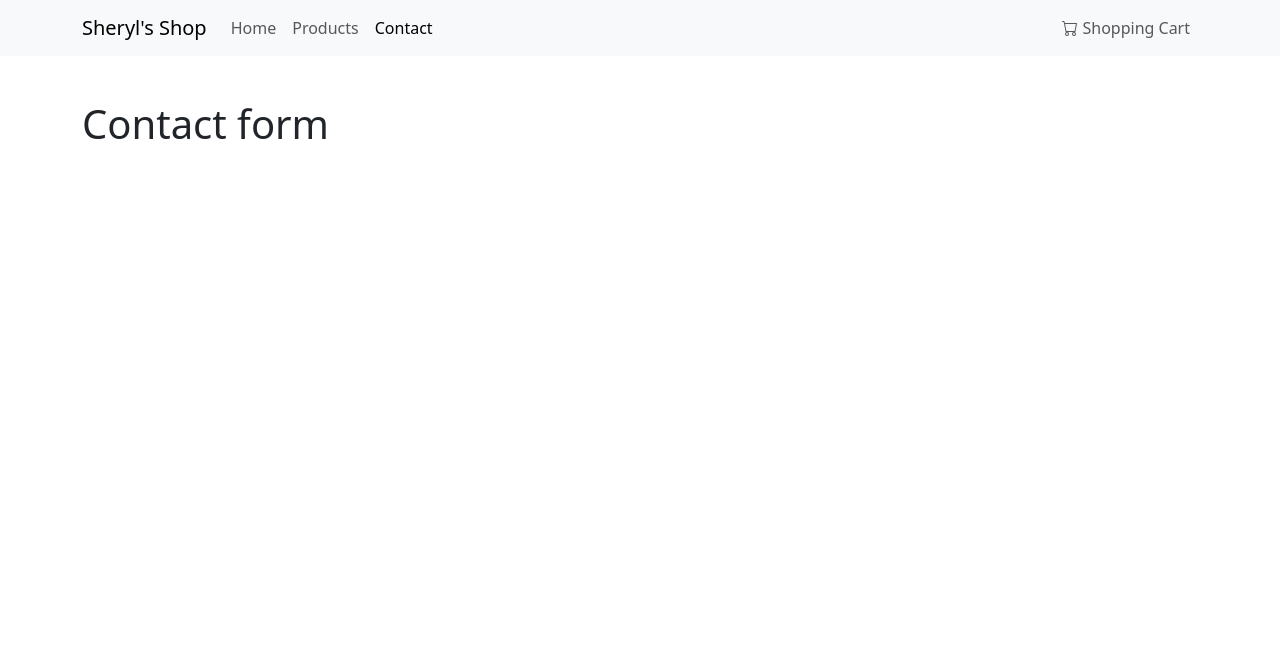
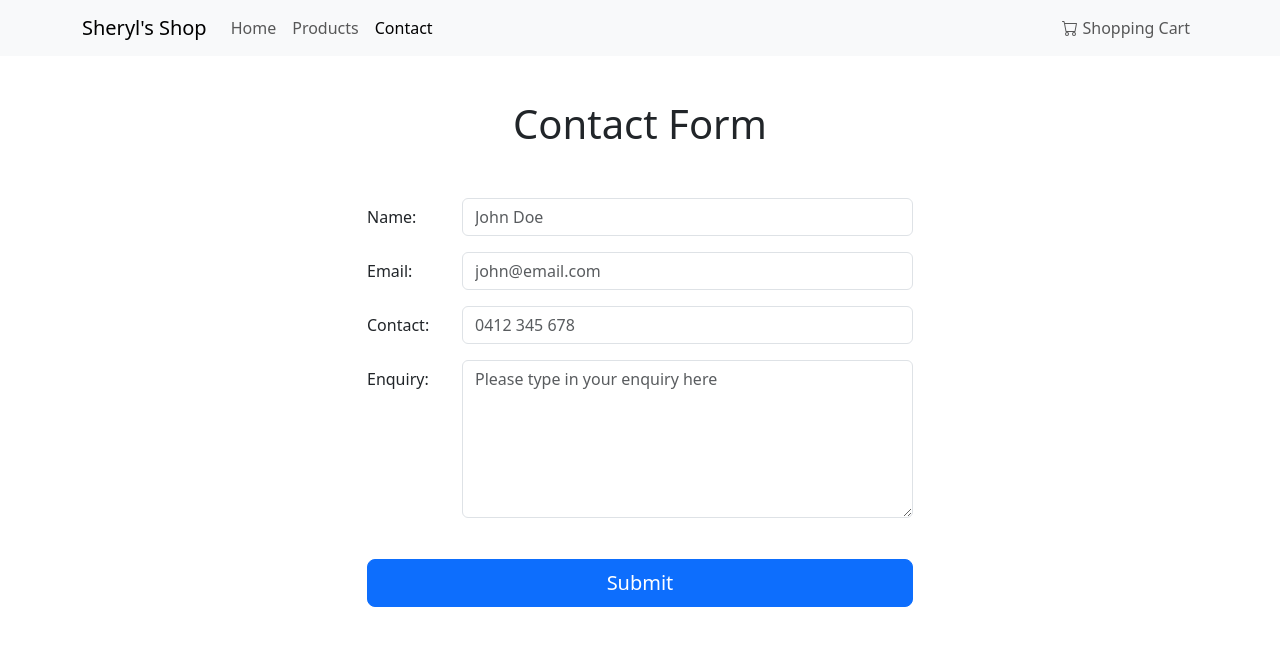
Before and after one commit to sherylmichaela/phase-2-project, a React (Create React App) app: page /contact in a window 1280 px wide. Shown: the top 646 px of the page. Built offline with nearby package versions, Linux system fonts and the light colour scheme.

Commit message:
Finished template for contact form

```diff
--- a/src/components/Contact.js
+++ b/src/components/Contact.js
@@ -1,9 +1,85 @@
 import Container from "react-bootstrap/Container";
+import Button from "react-bootstrap/Button";
+import Form from "react-bootstrap/Form";
+import Row from "react-bootstrap/Row";
+import Col from "react-bootstrap/Col";
 
 export default function Contact() {
   return (
     <Container>
-      <h1 style={{ marginTop: 100 }}>Contact form</h1>
+      <h1 style={{ marginTop: 100, marginBottom: 50, textAlign: "center" }}>
+        Contact Form
+      </h1>
+      <Row>
+        <Col sm={3}></Col>
+        <Col sm={6} style={{ alignContent: "center" }}>
+          <Form>
+            <Form.Group as={Row} className="mb-3">
+              <Form.Label column sm="2">
+                Name:
+              </Form.Label>
+              <Col sm="10">
+                <Form.Control type="text" placeholder="John Doe" />
+              </Col>
+            </Form.Group>
+
+            <Form.Group
+              as={Row}
+              className="mb-3"
+              controlId="formPlaintextPassword"
+            >
+              <Form.Label column sm="2">
+                Email:
+              </Form.Label>
+              <Col sm="10">
+                <Form.Control type="text" placeholder="john@email.com" />
+              </Col>
+            </Form.Group>
+
+            <Form.Group
+              as={Row}
+              className="mb-3"
+              controlId="formPlaintextPassword"
+            >
+              <Form.Label column sm="2">
+                Contact:
+              </Form.Label>
+              <Col sm="10">
+                <Form.Control type="text" placeholder="0412 345 678" />
+              </Col>
+            </Form.Group>
+
+            <Form.Group
+              as={Row}
+              className="mb-3"
+              controlId="formPlaintextPassword"
+            >
+              <Form.Label column sm="2">
+                Enquiry:
+              </Form.Label>
+              <Col sm="10">
+                <Form.Control
+                  as="textarea"
+                  rows={6}
+                  type="text"
+                  placeholder="Please type in your enquiry here"
+                />
+              </Col>
+            </Form.Group>
+            <div className="text-center d-grid gap-2">
+              <Button
+                variant="primary"
+                type="submit"
+                size="lg"
+                style={{ marginTop: 25 }}
+              >
+                Submit
+              </Button>
+            </div>
+          </Form>
+        </Col>
+        <Col sm={3}></Col>
+      </Row>
     </Container>
   );
 }
```
